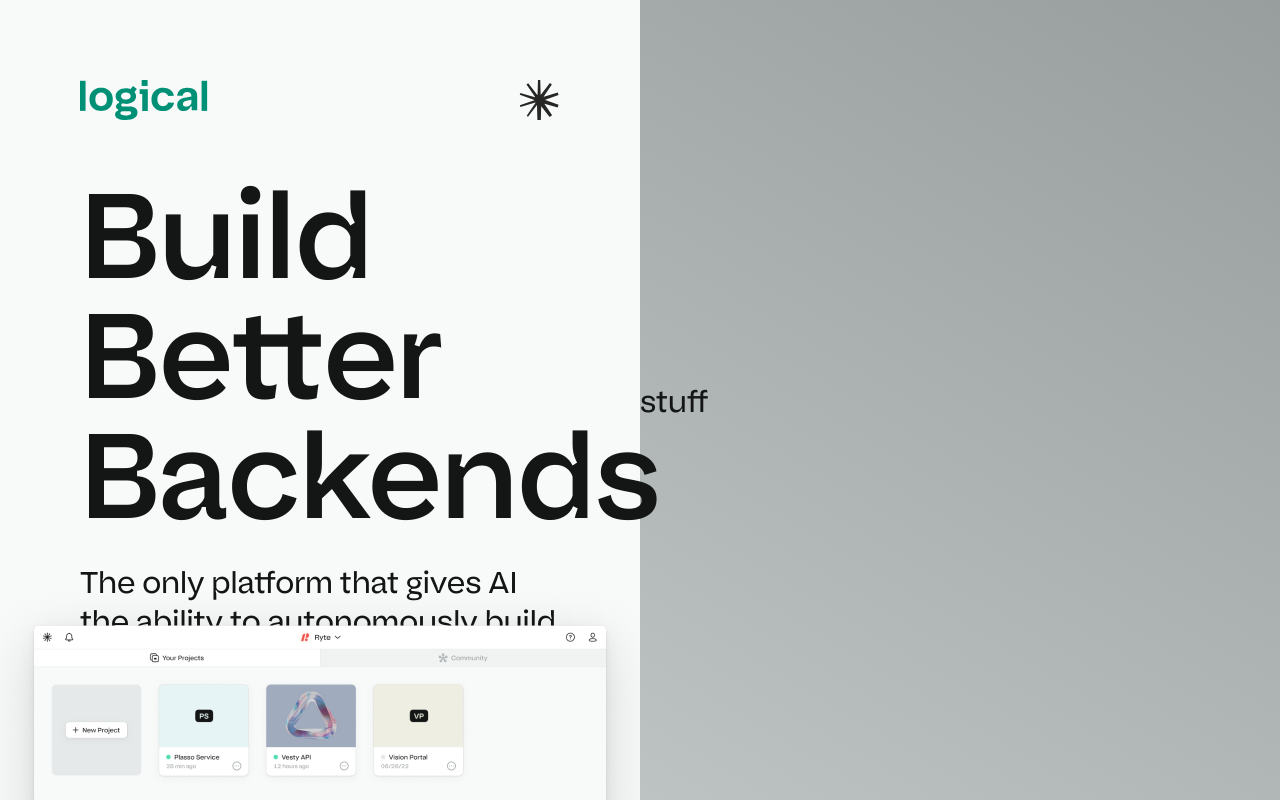
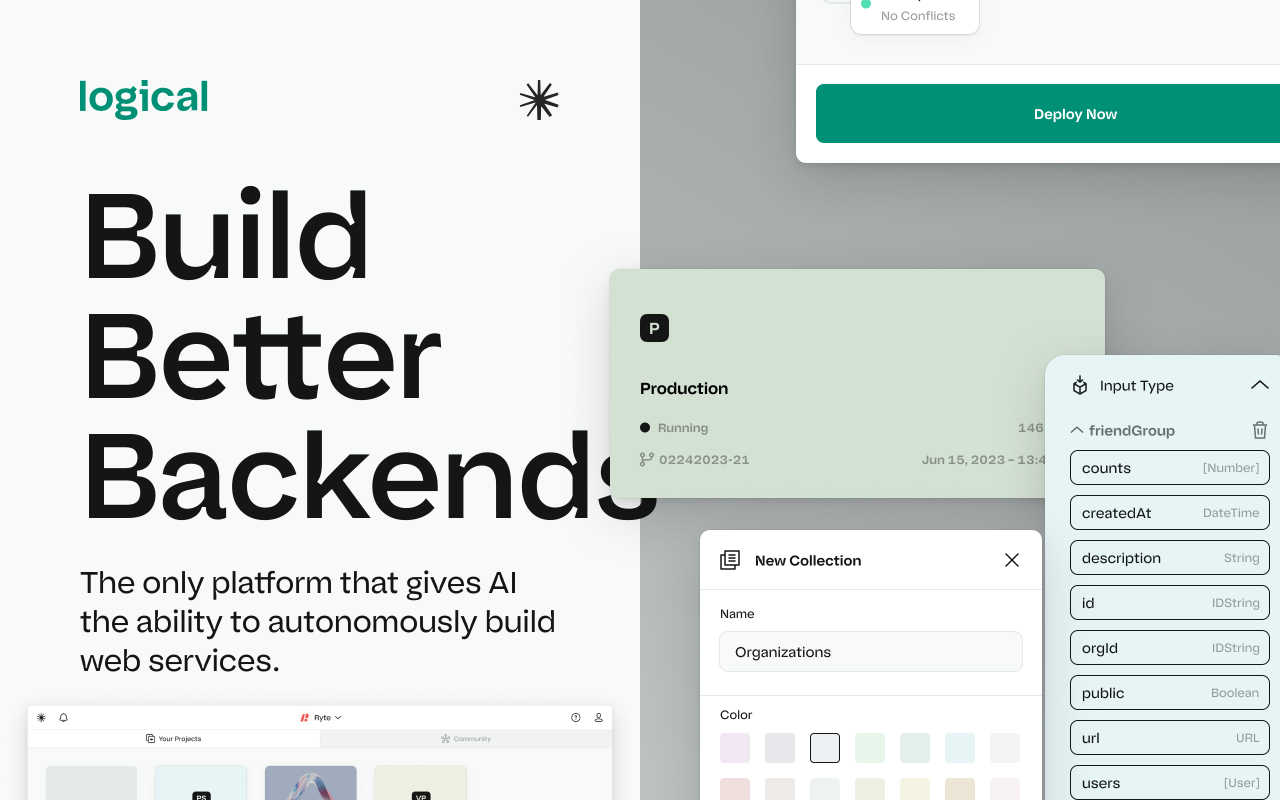
Before and after one commit to drewwilson/logical-site, a plain HTML site: page index2.html in a window 1280 px wide. Shown: the top 800 px of the page. Drawn offline with Linux system fonts and the light colour scheme; a script that the page names is missing.

Commit message:
working on desktop

```diff
--- a/index2.html
+++ b/index2.html
@@ -5,13 +5,13 @@
     <title>Logical</title>
     <meta name="description" content="The first AI driven visual development platform.">
     <meta name="viewport" content="width=device-width, initial-scale=1.0">
-    <link rel="shortcut icon" href="/favicon.png?v2" />
-    <link rel="apple-touch-icon" href="/favicon.png?v2" />
+    <link rel="shortcut icon" href="/images/favicon.png" />
+    <link rel="apple-touch-icon" href="/images/favicon.png" />
     <script src="https://getlaunchlist.com/js/widget-diy.js" defer></script>
     <style type="text/css">
       @font-face {
         font-family: 'Bauziet Variable';
-        src: url("/Bauziet-Variable.ttf");
+        src: url("Bauziet-Variable.ttf");
       }
 
       *{box-sizing:border-box}html,body,ul,ol,li,dl,dd,dt,form,fieldset,button,h1,h2,h3{margin:0;padding:0}ul,ol{list-style:none}a{text-decoration:none}table{border-collapse:collapse;border-spacing:0}
@@ -46,6 +46,10 @@
         font-size: 120px;
         line-height: 1em;
         font-weight: 560;
+      }
+
+      img {
+        width: 100%;
       }
 
       footer {
@@ -113,15 +117,15 @@
         width: 100%;
         left: 0;
         right: 0;
-        bottom: 0;
+        bottom: -10%;
         padding: 0;
         margin: 0;
         line-height: 0;
-        transform: translateY(40%) translateX(-25%) scale(0.5);
+        transform: translateX(-25%) scale(0.5);
         z-index: 2;
         pointer-events: none;
-        transition: transform 0.1s ease-out;
-        will-change: transform;
+        transition: transform 0.1s ease-out, bottom 0.1s ease-out;
+        will-change: transform, bottom;
       }
 
       #screens figure {
@@ -132,24 +136,54 @@
         left: 0;
         right: 0;
         transform: translateY(100%);
-        transition: transform 0.4s ease-in-out;
+        transition: transform 0.35s ease-in-out;
         will-change: transform;
-      }
-
-      #screens img {
-        width: 100%;
       }
 
       #screens.section1 #screen1 {
         transform: translateY(0);
       }
-
       #screens.section2 #screen2 {
         transform: translateY(0);
       }
-
       #screens.section3 #screen3 {
         transform: translateY(0);
+      }
+      #screens.section4 #screen4 {
+        transform: translateY(0);
+      }
+
+      #elements figure {
+        position: absolute;
+        padding: 0;
+        margin: 0;
+        opacity: 1;
+        transform: translateX(0) translateY(0);
+      }
+
+      #ui1 {
+        top: -90px;
+        left: 15%;
+        margin-left: -15%;
+        width: 680px;
+        height: 364px;
+      }
+      #ui2 {
+        top: 28%;
+        left: -90px;
+        width: 615px;
+        height: 349px;
+      }
+      #ui3 {
+        right: -75px;
+        bottom: -100px;
+        width: 370px;
+        height: 590px;
+      }
+      #ui4 {
+        bottom: -200px;
+        width: 462px;
+        height: 515px;
       }
 
       section {
@@ -176,6 +210,7 @@
         align-items: flex-start;
         padding: 0;
         height: 100%;
+        width: 100%;
       }
 
       #hero {
@@ -227,7 +262,7 @@
       #final .right {
         width: 35%;
         height: 100%;
-        background: #141616 url('dark-bg.jpg') no-repeat center center;
+        background: #141616 url('/images/dark-bg.jpg') no-repeat center center;
         background-size: cover;
       }
 
@@ -286,7 +321,7 @@
         box-shadow: 0px 0px 1px rgba(0, 0, 0, 0.5), 0px 2px 3px rgba(0, 0, 0, 0.05), 0px 4px 20px rgba(0, 0, 0, 0.04);
         border-radius: 8px;
         padding: 0 10px 0 15px;
-        background: #FFFFFF url('arrow-dropdown.svg') no-repeat right 10px center;
+        background: #FFFFFF url('/images/arrow-dropdown.svg') no-repeat right 10px center;
       }
 
       ::selection {
@@ -320,13 +355,16 @@
 
     <div id="screens" class="section1">
       <figure id="screen1">
-        <img src="index.png" alt="Logical App">
+        <img src="images/index.png" alt="Logical App">
       </figure>
       <figure id="screen2">
-        <img src="index2.png" alt="Logical App">
+        <img src="images/collections.png" alt="Logical App">
       </figure>
       <figure id="screen3">
-        <img src="index3.png" alt="Logical App">
+        <img src="images/apis.png" alt="Logical App">
+      </figure>
+      <figure id="screen4">
+        <img src="images/functions.png" alt="Logical App">
       </figure>
     </div>
 
@@ -337,7 +375,20 @@
         <div id="heroLeftBg" class="hero-bg"></div>
       </div>
       <div class="right">
-        <p>stuff</p>
+        <div id="elements">
+          <figure id="ui1">
+            <img src="images/deploy.png" alt="Logical App">
+          </figure>
+          <figure id="ui2">
+            <img src="images/env-card.png" alt="Logical App">
+          </figure>
+          <figure id="ui3">
+            <img src="images/type.png" alt="Logical App">
+          </figure>
+          <figure id="ui4">
+            <img src="images/modal.png" alt="Logical App">
+          </figure>
+        </div>
         <div id="heroRightBg" class="hero-bg"></div>
       </div>
     </section>
@@ -348,13 +399,18 @@
     </section>
 
     <section id="section2">
-      <h1>Build Better Backends</h1>
-      <p>The only platform that gives AI the ability to autonomously build web services.</p>
+      <h1>Get the Full Stack</h1>
+      <p>Backends in 1-click: database, API, frontend, etc. Never manage infrastructure again.</p>
     </section>
 
     <section id="section3">
-      <h1>Another One</h1>
-      <p>The only platform that gives AI the ability to autonomously build web services.</p>
+      <h1>Launch Faster</h1>
+      <p>Logical can get systems to market in minutes instead of weeks.</p>
+    </section>
+
+    <section id="section4">
+      <h1>Build With AI</h1>
+      <p>AI teammates can write, test, and deploy code on their own.</p>
     </section>
 
     <section id="final">
@@ -411,20 +467,25 @@
     const $hero = document.getElementById("hero");
     const $heroRightBg = document.getElementById("heroRightBg");
     const $heroLeftBg = document.getElementById("heroLeftBg");
+    const $ui1 = document.getElementById("ui1");
+    const $ui2 = document.getElementById("ui2");
+    const $ui3 = document.getElementById("ui3");
+    const $ui4 = document.getElementById("ui4");
     const $screen1 = document.getElementById("screen1");
     const $screen2 = document.getElementById("screen2");
     const $section1 = document.getElementById("section1");
     const $section2 = document.getElementById("section2");
     const $section3 = document.getElementById("section3");
+    const $section4 = document.getElementById("section4");
 
     const $heroHeight = $hero.offsetHeight;
     const $heroScrollStart = 0;
     const $heroScrollStartMove = $heroScrollStart + 150;
     const $finalPosition = $final.offsetTop;
     const $finalHeight = $final.offsetHeight;
-    const $section1Position = $section1.offsetTop - ($section1.offsetHeight * .9);
-    const $section2Position = $section2.offsetTop - ($section2.offsetHeight * .9);
-    const $section3Position = $section3.offsetTop - ($section3.offsetHeight * .9);
+    const $section2Position = $section2.offsetTop - ($section2.offsetHeight * .75);
+    const $section3Position = $section3.offsetTop - ($section3.offsetHeight * .75);
+    const $section4Position = $section4.offsetTop - ($section4.offsetHeight * .75);
 
 
     window.addEventListener("scroll", () => {
@@ -452,6 +513,10 @@
         $hero.style.transform = `translateY(${translateY}%)`;
         $header.style.transform = `translateY(${Math.max(translateY, -25)}%)`;
         $header.style.width = `${Math.min(50 + (translateY * -1), 100)}%`;
+        $ui1.style.transform = `translateY(${translateY * -4}px)`;
+        $ui2.style.transform = `translateX(${translateY * 1}px)`;
+        $ui3.style.transform = `translateX(${translateY * -3}px)`;
+        $ui4.style.transform = `translateY(${translateY * 8}px)`;
         $wordmark.style.transform = `scale(${sizeDown}%)`;
         $mark.style.transform = `scale(${sizeDown}%) rotate(${Math.max((100 - (translateY *-1)) / 100, 0)}turn)`;
         $wordmark.classList.add("dark");
@@ -463,6 +528,10 @@
         $wordmark.style.transform = `scale(1)`;
         $mark.style.transform = `scale(1) rotate(0)`;
         $wordmark.classList.remove("dark");
+        $ui1.style.transform = `translateY(0)`;
+        $ui2.style.transform = `translateX(0)`;
+        $ui3.style.transform = `translateX(0)`;
+        $ui4.style.transform = `translateY(0)`;
       }
       if (scrollPosition > $heroHeight) {
         $hero.style.transform = `translateY(-100%)`;
@@ -472,13 +541,18 @@
         $wordmark.classList.add("dark");
         $header.style.width = `100%`;
         $screens.style.transform = `translateY(0) translateX(0) scale(1)`;
+        $ui1.style.transform = `translateY(400px)`;
+        $ui2.style.transform = `translateX(-100px)`;
+        $ui3.style.transform = `translateX(300px)`;
+        $ui4.style.transform = `translateY(-800px)`;
       } else {
         const $heroCalc = (scrollPosition / $heroHeight) * 100;
         if ($heroCalc >= 0) {
-          const translateY = Math.max(40 + ($heroCalc * -1), 0);
+          const translateY = Math.min(-10 + ($heroCalc), 0);
           const translateX = Math.min(-25 + $heroCalc, 0);
           const scaleValue = Math.min(50 + ($heroCalc * 2), 100);
-          $screens.style.transform = `translateY(${translateY}%) translateX(${translateX}%) scale(${scaleValue}%)`;
+          $screens.style.transform = ` translateX(${translateX}%) scale(${scaleValue}%)`;
+          $screens.style.bottom = `${translateY}%`;
         }
       }
 
@@ -487,6 +561,9 @@
       }
       if (scrollPosition >= $section3Position) {
         $screens.className = "section3";
+      }
+      if (scrollPosition >= $section4Position) {
+        $screens.className = "section4";
       }
       if (scrollPosition < $section2Position) {
         $screens.className = "section1";
```
Also changed, not shown: Index.png (deleted), favicon.png (deleted), images/apis.png (added), images/arrow-dropdown.svg (renamed from arrow-dropdown.svg), images/collections.png (added), images/dark-bg.jpg (renamed from dark-bg.jpg), images/deploy.png (added), images/env-card.png (added), images/favicon.png (added), images/functions.png (added), images/index.png (added), images/modal.png (added), images/type.png (added), index2.png (deleted), 1 more files, 1 other file.
